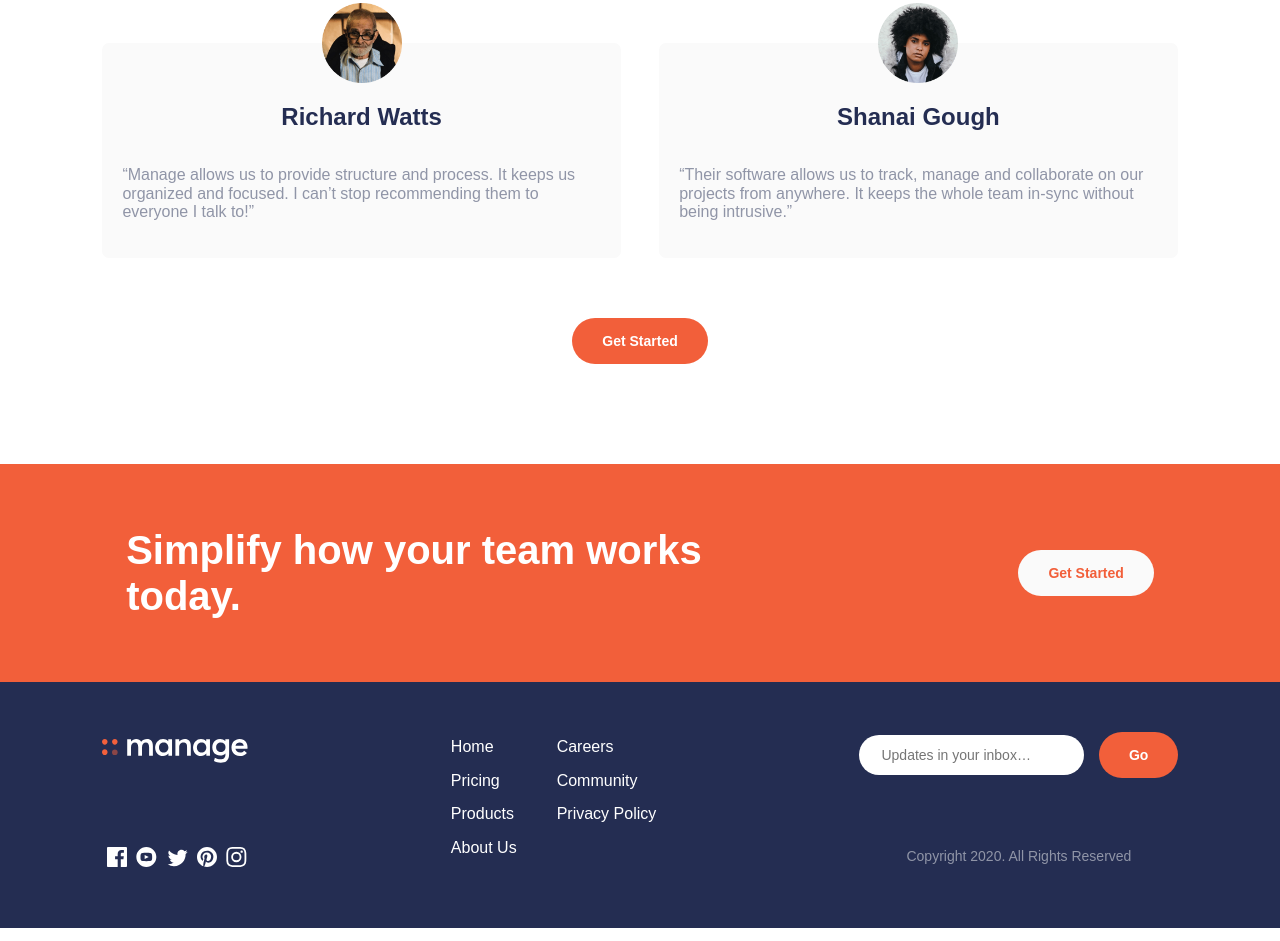
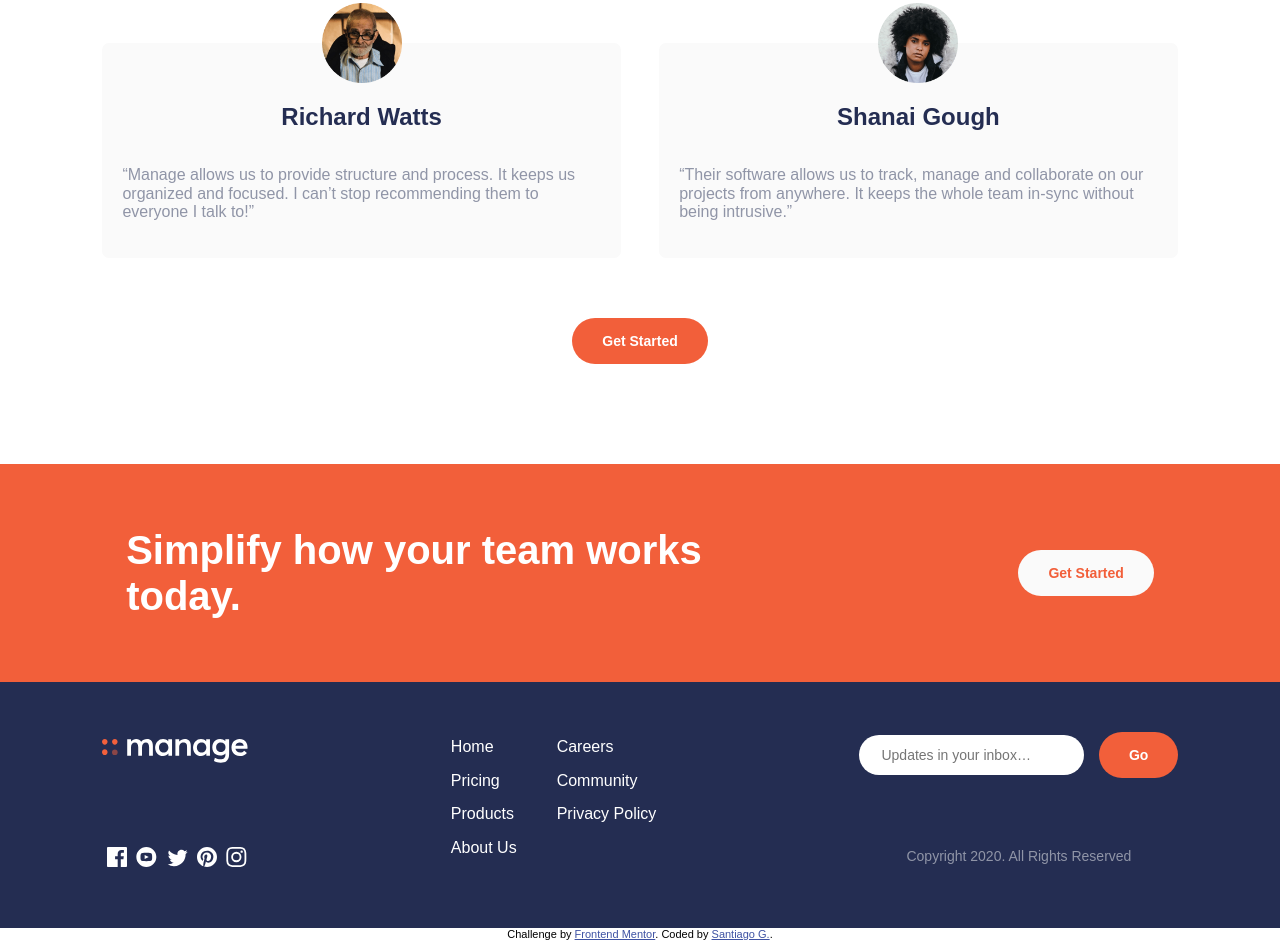
Before and after one commit to Rodrigo-Desing/FrontEndMentor-1, a plain HTML site: page index.html in a window 1280 px wide. Shown: the part 1640-2581 px from the top of the page. Drawn offline with Linux system fonts and the light colour scheme; a web font is replaced by a local one.

Commit message:
agregando las atribuciones del FrontEndMentor

```diff
--- a/css/estilos.css
+++ b/css/estilos.css
@@ -282,7 +282,11 @@ footer{
 	text-align: center;
 }
 /*              FOOTER            */
-.attribution { font-size: 11px; text-align: center; }
+.attribution {
+	font-size: 11px;
+	text-align: center;
+	background: #fff;
+}
 .attribution a { color: hsl(228, 45%, 44%); }
 
 
--- a/index.html
+++ b/index.html
@@ -187,9 +187,9 @@
       </footer>
   </div>
 
-  <!--   <div class="attribution"> Challenge by <a
+    <div class="attribution"> Challenge by <a
   href="https://www.frontendmentor.io?ref=challenge" target="_blank">Frontend
-  Mentor</a>.  Coded by <a href="#">Your Name Here</a>. </div> -->
+  Mentor</a>.  Coded by <a href="#">Santiago G.</a>. </div>
   <script src="js/main.js" async></script>
 </body>
 </html>
```
